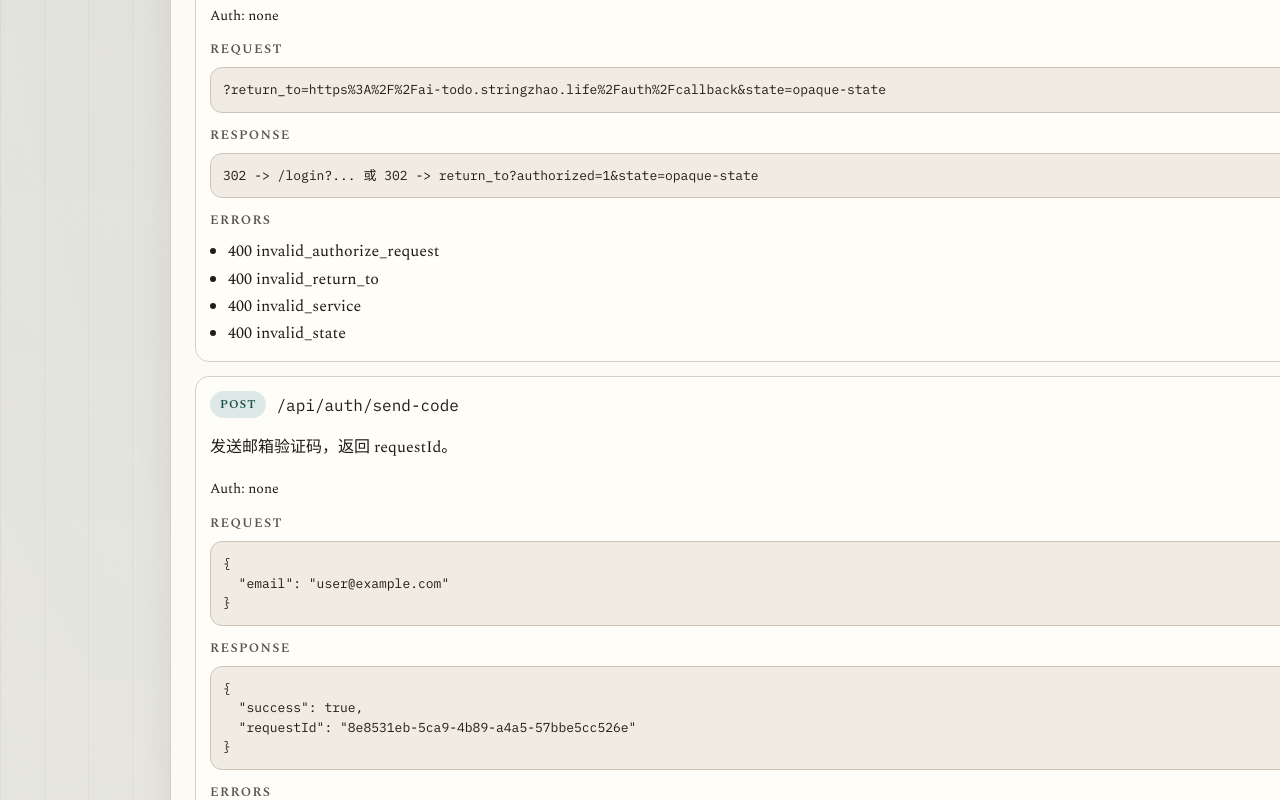
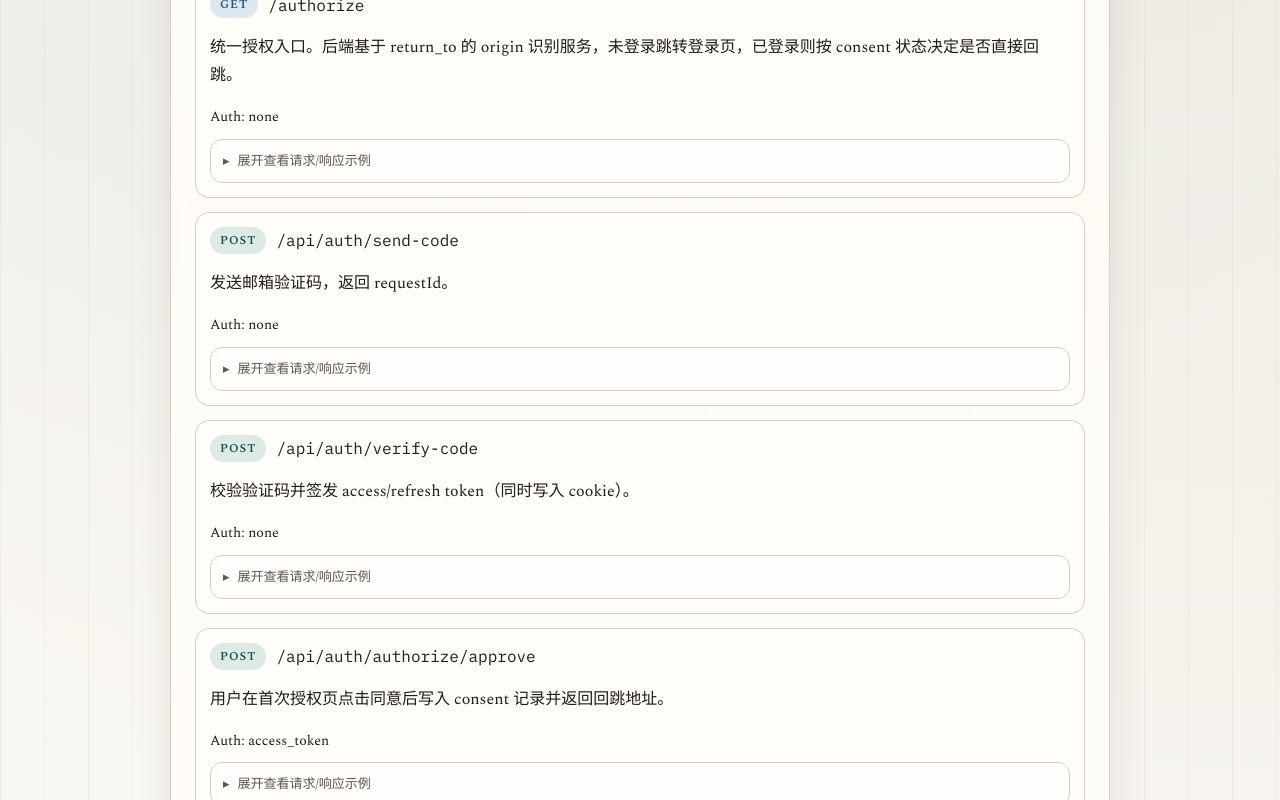
Before and after one commit to strzhao/base-account, a Next.js app in the folder apps/auth-service/: page /docs in a window 1280 px wide. Shown: the part 1160-1960 px from the top of the page. Built offline with nearby package versions, Linux system fonts and the light colour scheme.

Commit message:
perf(docs): 优化 /docs 首屏性能 (默认折叠重内容+复制按需拉取)

```diff
--- /dev/null
+++ b/apps/auth-service/src/app/api/docs/ai-feed/route.ts
@@ -0,0 +1,21 @@
+import { buildAiFeedText } from "@/app/docs/content";
+
+export async function GET() {
+  try {
+    const payload = buildAiFeedText();
+    return new Response(payload, {
+      status: 200,
+      headers: {
+        "content-type": "text/plain; charset=utf-8",
+        "cache-control": "no-store"
+      }
+    });
+  } catch {
+    return new Response("Failed to generate docs AI payload.", {
+      status: 500,
+      headers: {
+        "content-type": "text/plain; charset=utf-8"
+      }
+    });
+  }
+}
--- /dev/null
+++ b/apps/auth-service/src/app/api/docs/machine-spec/route.ts
@@ -0,0 +1,19 @@
+import { machineReadableSpec } from "@/app/docs/content";
+
+export async function GET() {
+  try {
+    return Response.json(machineReadableSpec, {
+      status: 200,
+      headers: {
+        "cache-control": "no-store"
+      }
+    });
+  } catch {
+    return new Response("Failed to generate docs machine spec.", {
+      status: 500,
+      headers: {
+        "content-type": "text/plain; charset=utf-8"
+      }
+    });
+  }
+}
--- a/apps/auth-service/src/app/docs/copy-for-ai-button.tsx
+++ b/apps/auth-service/src/app/docs/copy-for-ai-button.tsx
@@ -20,7 +20,12 @@ function copyWithLegacyApi(text: string): boolean {
   return copied;
 }
 
-export function CopyForAiButton({ payload }: { payload: string }) {
+type CopyForAiButtonProps = {
+  endpoint?: string;
+  tip?: string;
+};
+
+export function CopyForAiButton({ endpoint = "/api/docs/ai-feed", tip }: CopyForAiButtonProps) {
   const [state, setState] = useState<CopyState>("idle");
 
   async function handleCopy() {
@@ -31,6 +36,18 @@ export function CopyForAiButton({ payload }: { payload: string }) {
     setState("copying");
 
     try {
+      const response = await fetch(endpoint, {
+        method: "GET",
+        cache: "no-store"
+      });
+      if (!response.ok) {
+        throw new Error("load_payload_failed");
+      }
+      const contentType = response.headers.get("content-type") ?? "";
+      const payload = contentType.includes("application/json")
+        ? JSON.stringify(await response.json(), null, 2)
+        : await response.text();
+
       if (navigator.clipboard?.writeText) {
         await navigator.clipboard.writeText(payload);
       } else if (!copyWithLegacyApi(payload)) {
@@ -47,10 +64,10 @@ export function CopyForAiButton({ payload }: { payload: string }) {
   const label =
     state === "copying" ? "复制中..." : state === "copied" ? "已复制给 AI" : "复制给 AI 使用";
 
-  const tip =
+  const defaultTip =
     state === "failed"
       ? "复制失败，请重试"
-      : "包含接入步骤、API 契约、模板代码与机器 JSON";
+      : tip ?? "包含接入步骤、API 契约、模板代码与机器 JSON";
 
   return (
     <div className={styles.wrap}>
@@ -58,7 +75,7 @@ export function CopyForAiButton({ payload }: { payload: string }) {
         {label}
       </button>
       <span className={styles.tip} role="status" aria-live="polite">
-        {tip}
+        {defaultTip}
       </span>
     </div>
   );
--- a/apps/auth-service/src/app/docs/docs.module.css
+++ b/apps/auth-service/src/app/docs/docs.module.css
@@ -265,6 +265,51 @@
   padding-left: 18px;
 }
 
+.fold {
+  margin-top: 10px;
+  border: 1px solid var(--line);
+  border-radius: 12px;
+  background: rgba(255, 255, 255, 0.7);
+  overflow: hidden;
+}
+
+.fold summary {
+  cursor: pointer;
+  list-style: none;
+  font-size: 13px;
+  color: var(--muted);
+  padding: 10px 12px;
+  border-bottom: 1px solid transparent;
+  user-select: none;
+}
+
+.fold summary::-webkit-details-marker {
+  display: none;
+}
+
+.fold summary::before {
+  content: "▸";
+  display: inline-block;
+  margin-right: 8px;
+  transition: transform 140ms ease;
+}
+
+.fold[open] summary::before {
+  transform: rotate(90deg);
+}
+
+.fold[open] summary {
+  border-bottom-color: var(--line);
+}
+
+.fold > :not(summary) {
+  padding: 12px;
+}
+
+.machineActions {
+  margin-top: 10px;
+}
+
 .cleanList {
   margin: 14px 0 0;
   padding-left: 20px;
--- a/apps/auth-service/src/app/docs/page.tsx
+++ b/apps/auth-service/src/app/docs/page.tsx
@@ -7,7 +7,6 @@ import {
   DOC_VERSION,
   ISSUER,
   JWKS_URL,
-  buildAiFeedText,
   endpointSpecs,
   machineReadableSpec,
   quickStartSteps,
@@ -45,7 +44,6 @@ export const metadata: Metadata = {
 
 export default function DocsPage() {
   const machineJson = JSON.stringify(machineReadableSpec, null, 2);
-  const aiFeedText = buildAiFeedText();
 
   return (
     <main className={`${styles.root} ${titleFont.variable} ${bodyFont.variable} ${monoFont.variable}`}>
@@ -54,7 +52,7 @@ export default function DocsPage() {
         <header className={styles.hero}>
           <div className={styles.heroTop}>
             <p className={styles.kicker}>Base Account / Integration</p>
-            <CopyForAiButton payload={aiFeedText} />
+            <CopyForAiButton />
           </div>
           <h1>账号系统接入文档</h1>
           <p className={styles.summary}>
@@ -113,6 +111,8 @@ export default function DocsPage() {
                 </header>
                 <p>{endpoint.purpose}</p>
                 <p className={styles.authHint}>Auth: {endpoint.auth}</p>
+                <details className={styles.fold}>
+                  <summary>展开查看请求/响应示例</summary>
                   {endpoint.requestExample ? (
                     <>
                       <h4>Request</h4>
@@ -127,6 +127,7 @@ export default function DocsPage() {
                       <li key={note}>{note}</li>
                     ))}
                   </ul>
+                </details>
               </article>
             ))}
           </div>
@@ -141,9 +142,12 @@ export default function DocsPage() {
                   <h3>{template.title}</h3>
                   <span>{template.runtime}</span>
                 </header>
+                <details className={styles.fold}>
+                  <summary>展开查看模板代码</summary>
                   <pre>
                     <code>{template.code}</code>
                   </pre>
+                </details>
               </article>
             ))}
           </div>
@@ -184,12 +188,18 @@ export default function DocsPage() {
           <p className={styles.summary}>
             AI Agent 可直接读取下方 JSON 进行自动接入。结构版本字段为 <code>docVersion</code>。
           </p>
+          <div className={styles.machineActions}>
+            <CopyForAiButton endpoint="/api/docs/machine-spec" tip="复制 Machine Readable JSON" />
+          </div>
           <script
             id="base-account-machine-spec"
             type="application/json"
             dangerouslySetInnerHTML={{ __html: machineJson }}
           />
+          <details className={styles.fold}>
+            <summary>展开查看 Machine Readable JSON</summary>
             <pre data-machine-readable>{machineJson}</pre>
+          </details>
         </section>
       </div>
     </main>
```
Lines whose indentation alone changed are shown as unchanged.
